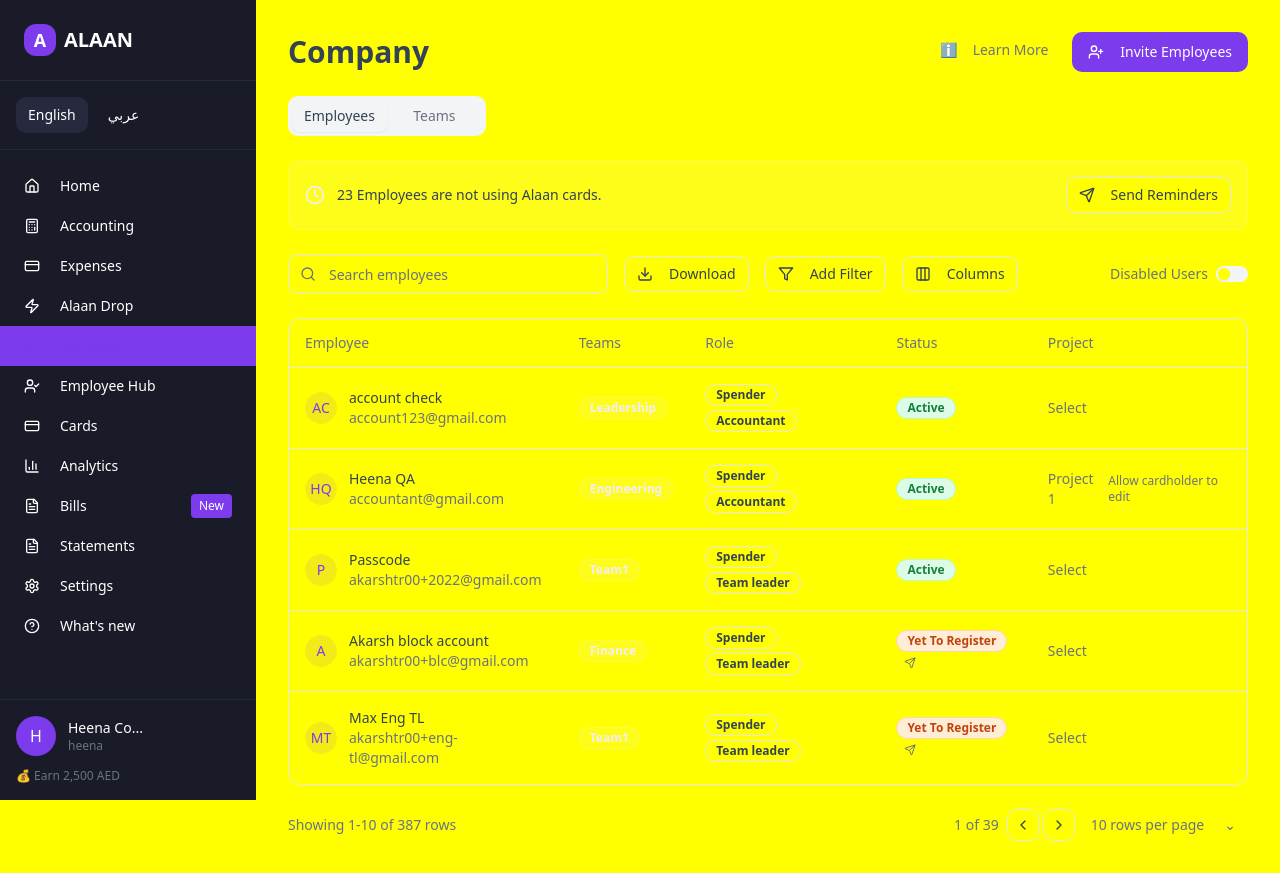
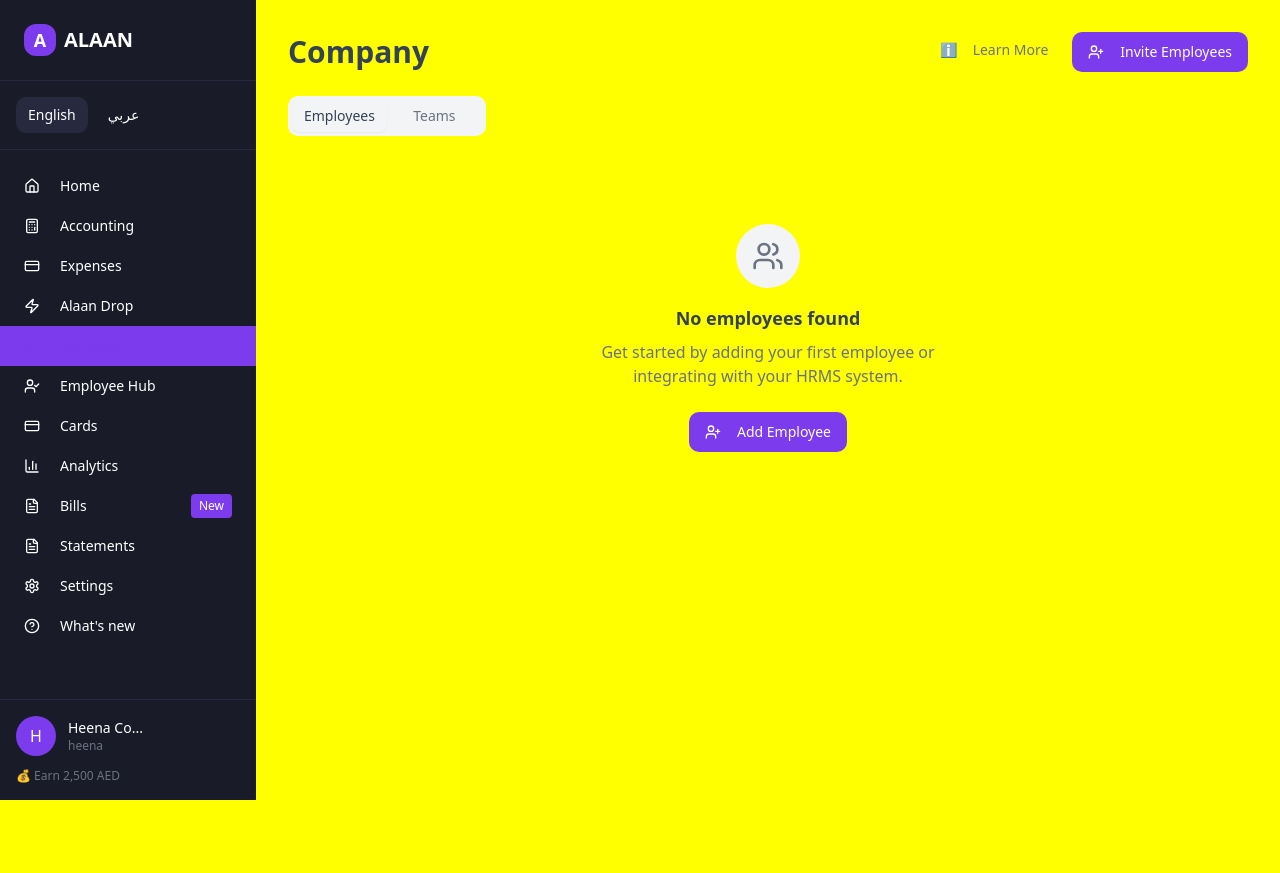
Before and after one commit to rahulbehera-3003/kindred-web-spark, a React (Vite) app: page /company in a window 1280 px wide. After the commit the page ends 800 px from the top, so only its background shows below. Built offline with nearby package versions, Linux system fonts and the light colour scheme.

Commit message:
Refactor company page

```diff
--- a/src/pages/Company.tsx
+++ b/src/pages/Company.tsx
@@ -21,7 +21,8 @@ import {
   Clock,
   Send,
   ChevronLeft,
-  ChevronRight
+  ChevronRight,
+  Users
 } from "lucide-react";
 
 const employees = [
@@ -110,149 +111,21 @@ const Company = () => {
           </TabsList>
 
           <TabsContent value="employees" className="space-y-6">
-            {/* Notification Banner */}
-            <div className="bg-accent/10 border border-accent/20 rounded-lg p-4 flex items-center justify-between">
-              <div className="flex items-center gap-3">
-                <Clock className="w-5 h-5 text-accent" />
-                <span className="text-sm text-foreground">
-                  23 Employees are not using Alaan cards.
-                </span>
+            {/* Empty State */}
+            <div className="flex flex-col items-center justify-center py-16 text-center">
+              <div className="w-16 h-16 bg-muted rounded-full flex items-center justify-center mb-4">
+                <Users className="w-8 h-8 text-muted-foreground" />
               </div>
-              <Button variant="outline" size="sm" className="bg-background">
-                <Send className="w-4 h-4 mr-2" />
-                Send Reminders
+              <h3 className="text-lg font-semibold text-foreground mb-2">
+                No employees found
+              </h3>
+              <p className="text-muted-foreground mb-6 max-w-sm">
+                Get started by adding your first employee or integrating with your HRMS system.
+              </p>
+              <Button className="bg-primary hover:bg-primary/90">
+                <UserPlus className="w-4 h-4 mr-2" />
+                Add Employee
               </Button>
-            </div>
-
-            {/* Search and Controls */}
-            <div className="flex items-center justify-between">
-              <div className="flex items-center gap-4">
-                <div className="relative">
-                  <Search className="absolute left-3 top-1/2 transform -translate-y-1/2 text-muted-foreground w-4 h-4" />
-                  <Input
-                    placeholder="Search employees"
-                    className="pl-10 w-80 bg-background"
-                  />
-                </div>
-                <Button variant="outline" size="sm" className="bg-background">
-                  <Download className="w-4 h-4 mr-2" />
-                  Download
-                </Button>
-                <Button variant="outline" size="sm" className="bg-background">
-                  <Filter className="w-4 h-4 mr-2" />
-                  Add Filter
-                </Button>
-                <Button variant="outline" size="sm" className="bg-background">
-                  <Columns3 className="w-4 h-4 mr-2" />
-                  Columns
-                </Button>
-              </div>
-              <div className="flex items-center gap-2">
-                <span className="text-sm text-muted-foreground">Disabled Users</span>
-                <div className="w-8 h-4 bg-muted rounded-full relative">
-                  <div className="w-3 h-3 bg-background rounded-full absolute top-0.5 left-0.5 shadow-sm" />
-                </div>
-              </div>
-            </div>
-
-            {/* Employee Table */}
-            <div className="border rounded-lg bg-background">
-              <Table>
-                <TableHeader>
-                  <TableRow className="border-b">
-                    <TableHead className="font-medium text-muted-foreground">Employee</TableHead>
-                    <TableHead className="font-medium text-muted-foreground">Teams</TableHead>
-                    <TableHead className="font-medium text-muted-foreground">Role</TableHead>
-                    <TableHead className="font-medium text-muted-foreground">Status</TableHead>
-                    <TableHead className="font-medium text-muted-foreground">Project</TableHead>
-                  </TableRow>
-                </TableHeader>
-                <TableBody>
-                  {employees.map((employee) => (
-                    <TableRow key={employee.id} className="hover:bg-muted/50">
-                      <TableCell>
-                        <div className="flex items-center gap-3">
-                          <Avatar className="w-8 h-8">
-                            <AvatarFallback className="bg-primary/10 text-primary font-medium text-sm">
-                              {employee.avatar}
-                            </AvatarFallback>
-                          </Avatar>
-                          <div>
-                            <div className="font-medium text-foreground">{employee.name}</div>
-                            <div className="text-sm text-muted-foreground">{employee.email}</div>
-                          </div>
-                        </div>
-                      </TableCell>
-                      <TableCell>
-                        <Badge variant="secondary" className="bg-accent/10 text-accent border-accent/20">
-                          {employee.team}
-                        </Badge>
-                      </TableCell>
-                      <TableCell>
-                        <div className="space-y-1">
-                          {employee.roles.map((role, index) => (
-                            <Badge
-                              key={index}
-                              variant="outline"
-                              className="text-xs bg-background mr-1"
-                            >
-                              {role}
-                            </Badge>
-                          ))}
-                        </div>
-                      </TableCell>
-                      <TableCell>
-                        <Badge
-                          variant={employee.status === "Active" ? "default" : "secondary"}
-                          className={employee.status === "Active"
-                            ? "bg-green-100 text-green-700 border-green-200"
-                            : "bg-orange-100 text-orange-700 border-orange-200"
-                          }
-                        >
-                          {employee.status}
-                        </Badge>
-                        {employee.status === "Yet To Register" && (
-                          <Send className="w-3 h-3 ml-2 inline text-muted-foreground" />
-                        )}
-                      </TableCell>
-                      <TableCell>
-                        <div className="flex items-center gap-2">
-                          <span className="text-sm text-muted-foreground">{employee.project}</span>
-                          {employee.project === "Project 1" && (
-                            <span className="text-xs text-muted-foreground">Allow cardholder to edit</span>
-                          )}
-                        </div>
-                      </TableCell>
-                    </TableRow>
-                  ))}
-                </TableBody>
-              </Table>
-            </div>
-
-            {/* Pagination */}
-            <div className="flex items-center justify-between">
-              <div className="text-sm text-muted-foreground">
-                Showing 1-10 of 387 rows
-              </div>
-              <div className="flex items-center gap-4">
-                <div className="flex items-center gap-2">
-                  <span className="text-sm text-muted-foreground">1 of 39</span>
-                  <div className="flex gap-1">
-                    <Button variant="outline" size="sm" className="h-8 w-8 p-0">
-                      <ChevronLeft className="w-4 h-4" />
-                    </Button>
-                    <Button variant="outline" size="sm" className="h-8 w-8 p-0">
-                      <ChevronRight className="w-4 h-4" />
-                    </Button>
-                  </div>
-                </div>
-                <div className="flex items-center gap-2">
-                  <span className="text-sm text-muted-foreground">10 rows per page</span>
-                  <Button variant="ghost" size="sm" className="h-8 text-muted-foreground">
-                    ⌄
-                  </Button>
-                </div>
-              </div>
             </div>
           </TabsContent>
 
```
